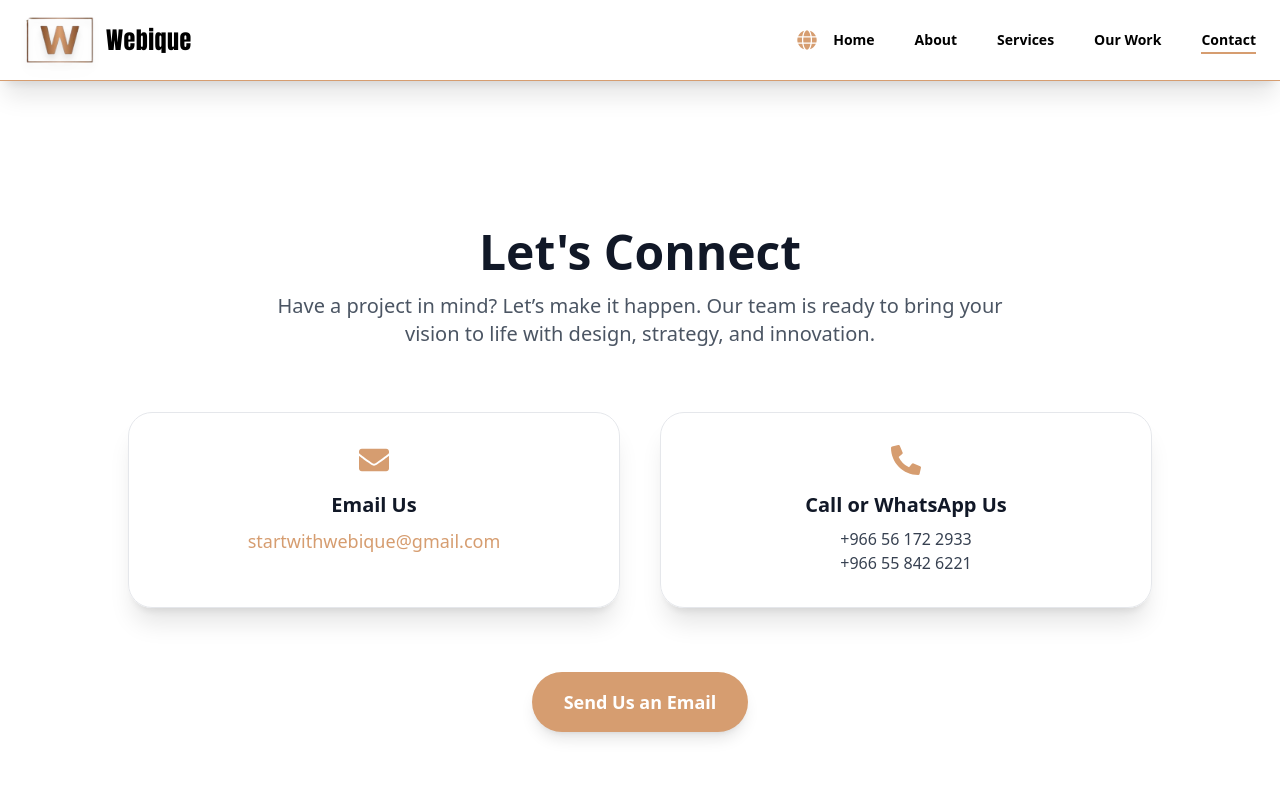
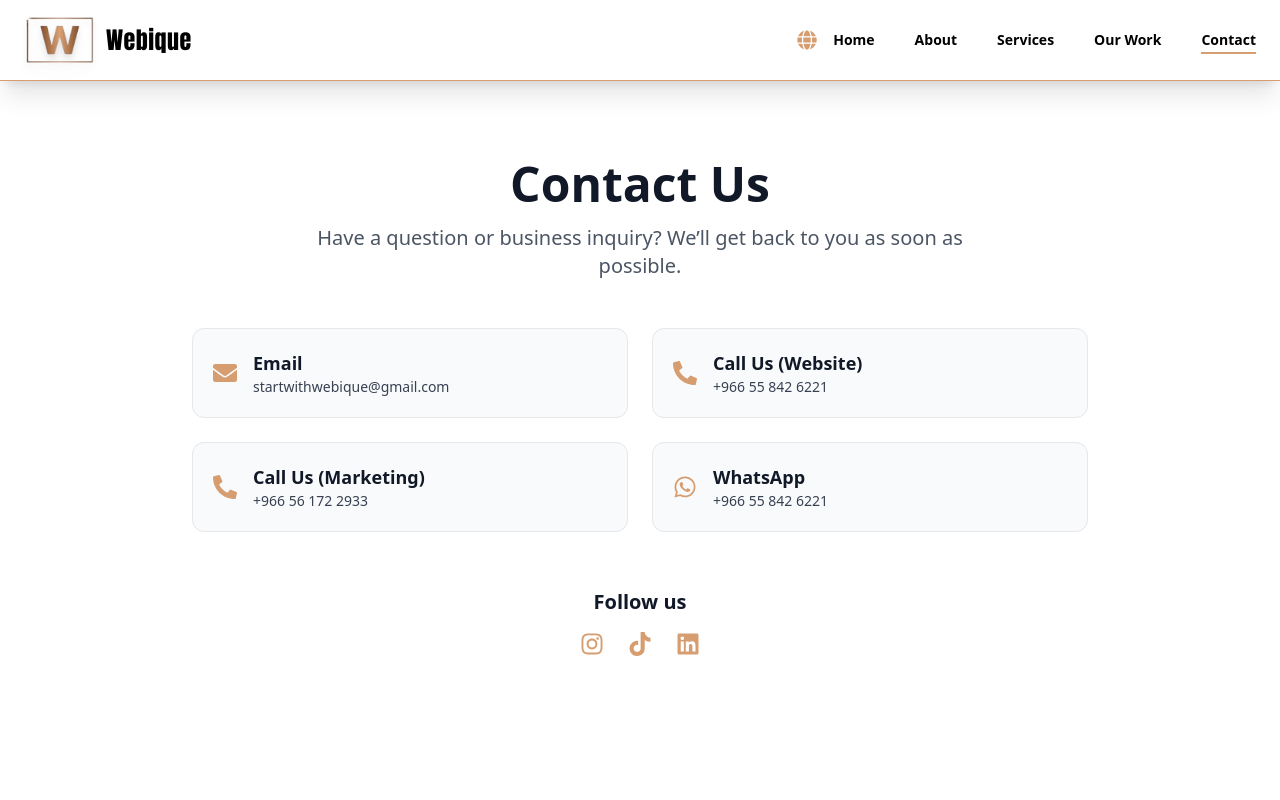
Before and after one commit to Webique/Webique, a React (Vite) app: page /contact in a window 1280 px wide. Shown: the top 800 px of the page. Built offline with nearby package versions, Linux system fonts and the light colour scheme.

Commit message:
finished contact page

```diff
--- a/src/components/ContactPopup.jsx
+++ b/src/components/ContactPopup.jsx
@@ -4,11 +4,11 @@ export default function ContactPopup({ onClose }) {
   const [email, setEmail] = useState("");
   const [phone, setPhone] = useState("");
   const [error, setError] = useState("");
+  const [success, setSuccess] = useState(false); // ✅ For success message
 
   const handleSubmit = (e) => {
     e.preventDefault();
 
-    // Require BOTH fields
     if (!email || !phone) {
       setError("Please enter both email and phone number.");
       return;
@@ -16,12 +16,29 @@ export default function ContactPopup({ onClose }) {
 
     setError("");
     console.log("Submitted:", { email, phone });
-    onClose(); // close the popup
+
+    // ✅ Show success message instead of closing
+    setSuccess(true);
   };
 
   return (
     <div className="fixed inset-0 z-50 flex items-center justify-center bg-black/50">
       <div className="bg-white rounded-xl p-6 max-w-sm w-full shadow-lg">
+        {success ? (
+          <div className="text-center text-gray-800 space-y-4">
+            <h2 className="text-2xl font-semibold">Thank you!</h2>
+            <p className="text-base">
+              We’ll reach out to you within 2 days via the contact details you provided.
+            </p>
+            <button
+              onClick={onClose}
+              className="mt-4 px-4 py-2 bg-accent text-white rounded-lg font-semibold hover:opacity-90 transition"
+            >
+              Close
+            </button>
+          </div>
+        ) : (
+          <>
             <h2 className="text-xl font-semibold mb-4 text-center text-gray-800">Let’s Work Together</h2>
             <form onSubmit={handleSubmit} className="space-y-4">
               <input
@@ -40,7 +57,6 @@ export default function ContactPopup({ onClose }) {
                 onChange={(e) => setPhone(e.target.value)}
                 required
               />
-
               {error && <p className="text-red-600 text-sm">{error}</p>}
               <button
                 type="submit"
@@ -56,6 +72,8 @@ export default function ContactPopup({ onClose }) {
                 Cancel
               </button>
             </form>
+          </>
+        )}
       </div>
     </div>
   );
--- a/src/pages/Contact.jsx
+++ b/src/pages/Contact.jsx
@@ -2,79 +2,103 @@
 import React from "react";
 import { useTranslation } from "react-i18next";
 import { motion } from "framer-motion";
-import { FaEnvelope, FaPhoneAlt } from "react-icons/fa";
+import {
+  FaEnvelope,
+  FaPhoneAlt,
+  FaInstagram,
+  FaTiktok,
+  FaLinkedin,
+  FaWhatsapp,
+} from "react-icons/fa";
 
 export default function Contact() {
   const { t, i18n } = useTranslation();
   const isRTL = i18n.language === "ar";
 
   return (
-    <div className={`min-h-screen flex items-center justify-center px-6 sm:px-12 py-20 bg-white ${isRTL ? "rtl text-right" : ""}`}>
+    <div className={`min-h-screen px-6 sm:px-12 py-20 bg-white ${isRTL ? "rtl text-right" : ""}`}>
       <motion.div
         initial={{ opacity: 0, y: 60 }}
         animate={{ opacity: 1, y: 0 }}
         transition={{ duration: 1 }}
-        className="w-full max-w-5xl text-gray-900"
+        className="w-full max-w-4xl mx-auto text-gray-900"
       >
         {/* Title */}
-        <div className="text-center mb-16">
-          <h1 className="text-4xl sm:text-5xl font-extrabold mb-4">
-            {t("contactPage.title")}
-          </h1>
-          <p className="text-lg sm:text-xl text-gray-600 max-w-3xl mx-auto">
-            {t("contactPage.description")}
+        <div className="text-center mb-12">
+          <h1 className="text-4xl sm:text-5xl font-extrabold mb-4">Contact Us</h1>
+          <p className="text-lg sm:text-xl text-gray-600 max-w-2xl mx-auto">
+            Have a question or business inquiry? We’ll get back to you as soon as possible.
           </p>
         </div>
 
-        {/* Contact Options */}
-        <div className="grid grid-cols-1 md:grid-cols-2 gap-10">
-          {/* Email Card */}
-          <motion.div
-            whileHover={{ scale: 1.03 }}
-            transition={{ type: "spring", stiffness: 200 }}
-            className="glass-card p-8 rounded-3xl shadow-xl border border-gray-200 backdrop-blur-sm bg-white/70 hover:shadow-2xl transition-all"
+        {/* Contact Methods */}
+        <div className="grid grid-cols-1 sm:grid-cols-2 gap-6 mb-14">
+          {/* Email */}
+          <a
+            href="mailto:startwithwebique@gmail.com"
+            className="flex items-center gap-4 bg-gray-50 border border-gray-200 rounded-xl p-5 hover:shadow-lg transition"
           >
-            <div className="flex flex-col items-center">
-              <FaEnvelope className="text-accent text-3xl mb-4" />
-              <h3 className="text-xl font-bold mb-2">{t("contactPage.email")}</h3>
-              <a
-                href="mailto:startwithwebique@gmail.com"
-                className="text-accent text-lg hover:underline text-center break-words"
-              >
-                startwithwebique@gmail.com
-              </a>
+            <FaEnvelope className="text-accent text-2xl" />
+            <div>
+              <p className="font-semibold text-lg">Email</p>
+              <p className="text-gray-700 text-sm break-words">startwithwebique@gmail.com</p>
             </div>
-          </motion.div>
+          </a>
 
-          {/* Phone Card */}
-          <motion.div
-            whileHover={{ scale: 1.03 }}
-            transition={{ type: "spring", stiffness: 200 }}
-            className="glass-card p-8 rounded-3xl shadow-xl border border-gray-200 backdrop-blur-sm bg-white/70 hover:shadow-2xl transition-all"
+          {/* Phone – Website */}
+          <a
+            href="tel:+966558426221"
+            className="flex items-center gap-4 bg-gray-50 border border-gray-200 rounded-xl p-5 hover:shadow-lg transition"
           >
-            <div className="flex flex-col items-center">
-              <FaPhoneAlt className="text-accent text-3xl mb-4" />
-              <h3 className="text-xl font-bold mb-2">{t("contactPage.phone")}</h3>
-              <p className="text-gray-700">+966 56 172 2933</p>
-              <p className="text-gray-700">+966 55 842 6221</p>
+            <FaPhoneAlt className="text-accent text-2xl" />
+            <div>
+              <p className="font-semibold text-lg">Call Us (Website)</p>
+              <p className="text-gray-700 text-sm">+966 55 842 6221</p>
             </div>
-          </motion.div>
+          </a>
+
+          {/* Phone – Marketing */}
+          <a
+            href="tel:+966561722933"
+            className="flex items-center gap-4 bg-gray-50 border border-gray-200 rounded-xl p-5 hover:shadow-lg transition"
+          >
+            <FaPhoneAlt className="text-accent text-2xl" />
+            <div>
+              <p className="font-semibold text-lg">Call Us (Marketing)</p>
+              <p className="text-gray-700 text-sm">+966 56 172 2933</p>
+            </div>
+          </a>
+
+          {/* WhatsApp */}
+          <a
+            href="https://wa.me/966558426221"
+            target="_blank"
+            rel="noopener noreferrer"
+            className="flex items-center gap-4 bg-gray-50 border border-gray-200 rounded-xl p-5 hover:shadow-lg transition"
+          >
+            <FaWhatsapp className="text-accent text-2xl" />
+            <div>
+              <p className="font-semibold text-lg">WhatsApp</p>
+              <p className="text-gray-700 text-sm">+966 55 842 6221</p>
+            </div>
+          </a>
         </div>
 
-        {/* CTA Button */}
-        <motion.div
-          className="text-center mt-16"
-          initial={{ opacity: 0, y: 20 }}
-          whileInView={{ opacity: 1, y: 0 }}
-          transition={{ delay: 0.2, duration: 0.8 }}
-        >
-          <a
-            href="mailto:startwithwebique@gmail.com"
-            className="inline-block px-8 py-4 bg-accent text-white font-semibold text-lg rounded-full shadow-lg hover:scale-105 transition-transform duration-300"
-          >
-            {t("contactPage.cta")}
-          </a>
-        </motion.div>
+        {/* Social Media */}
+        <div className="text-center">
+          <p className="text-xl font-semibold mb-4">Follow us</p>
+          <div className="flex justify-center gap-6 flex-wrap">
+            <a href="https://www.instagram.com/startwithwebique" target="_blank" rel="noopener noreferrer" className="text-accent text-2xl hover:scale-110 transition">
+              <FaInstagram />
+            </a>
+            <a href="https://www.tiktok.com/@startwithwebique" target="_blank" rel="noopener noreferrer" className="text-accent text-2xl hover:scale-110 transition">
+              <FaTiktok />
+            </a>
+            <a href="https://www.linkedin.com/in/webique-agency-05b207348" target="_blank" rel="noopener noreferrer" className="text-accent text-2xl hover:scale-110 transition">
+              <FaLinkedin />
+            </a>
+          </div>
+        </div>
       </motion.div>
     </div>
   );
```
Lines whose indentation alone changed are shown as unchanged.
